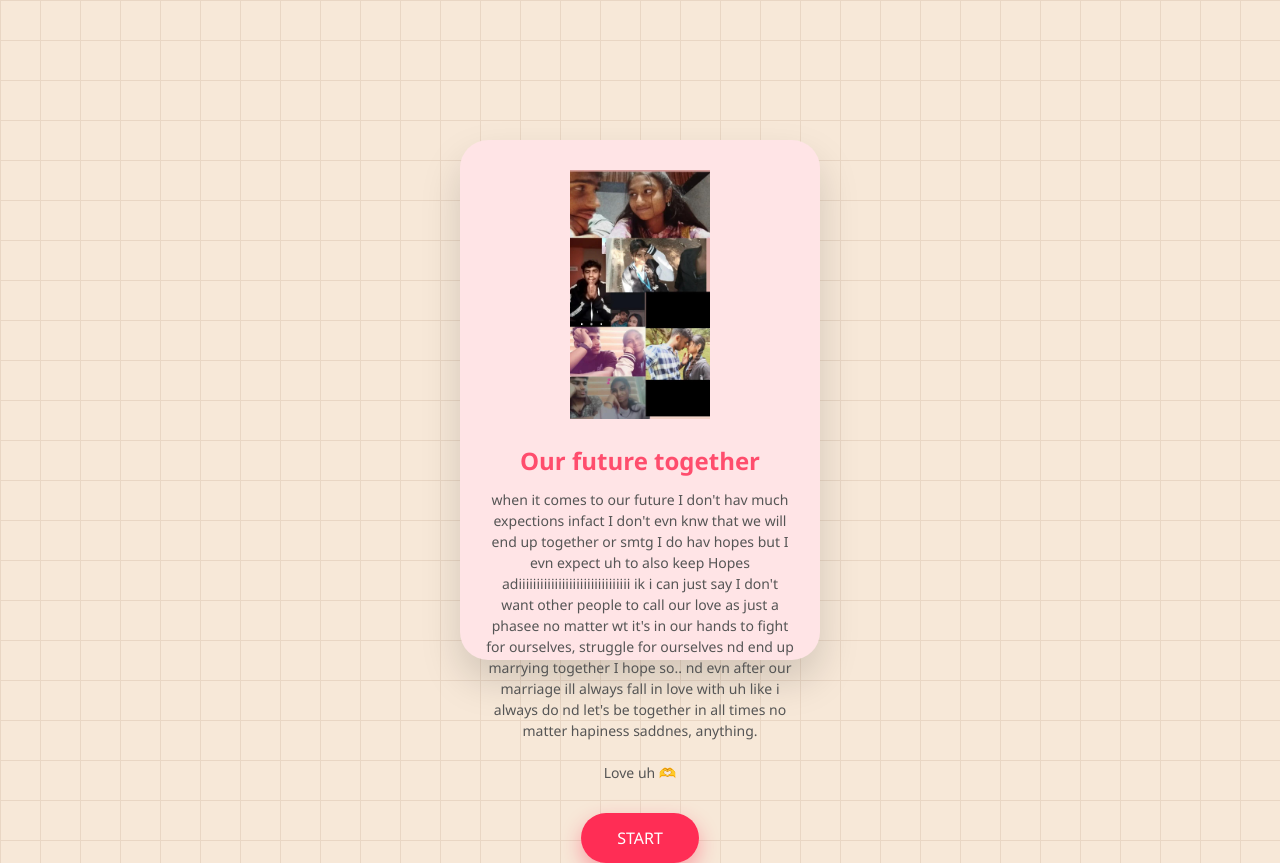
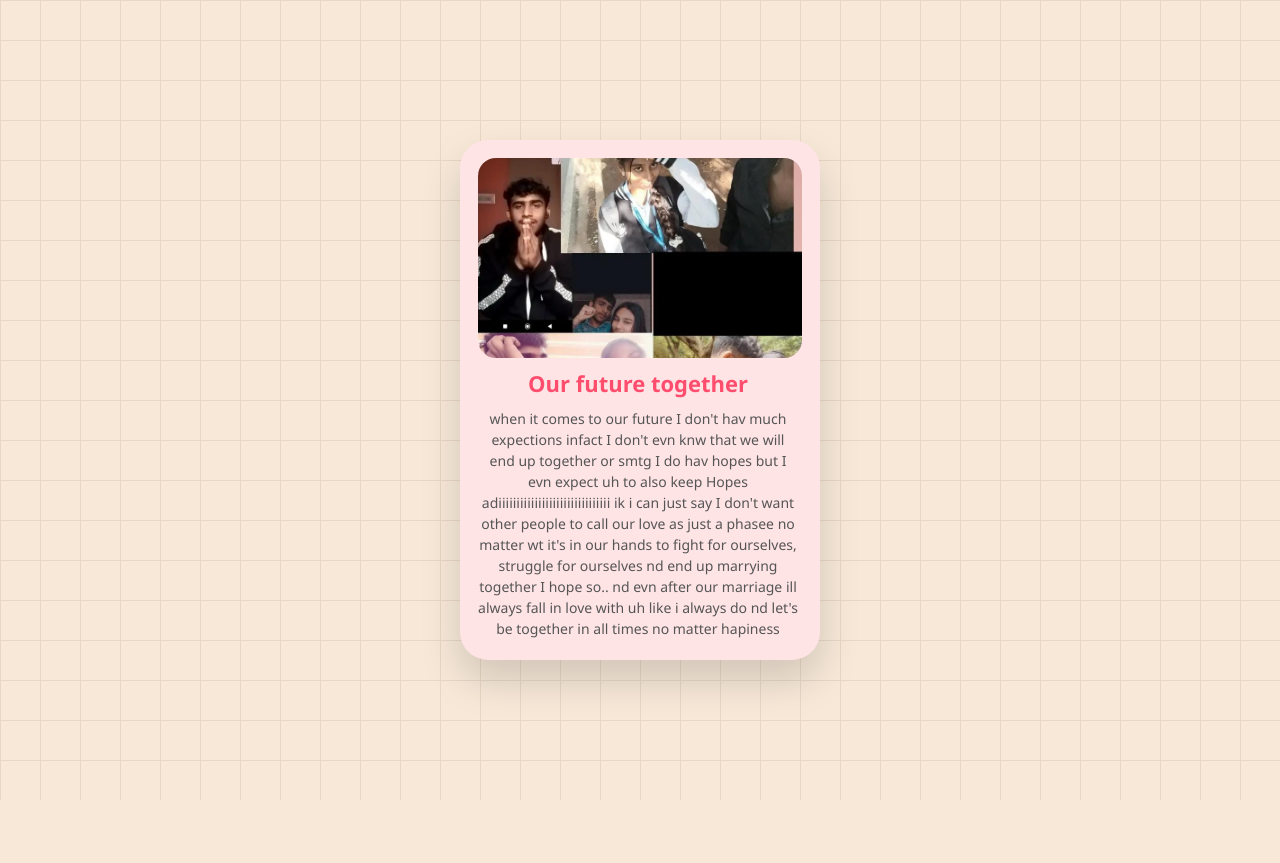
Before and after one commit to Rokhitranjan/Shravya, a plain HTML site: page index.html in a window 1280 px wide. After the commit the page ends 800 px from the top, so only its background shows below. Drawn offline with Linux system fonts and the light colour scheme.

Commit message:
Update style.css

```diff
--- a/style.css
+++ b/style.css
@@ -24,14 +24,14 @@ body {
   height: 520px;
 }
 
-/* Cards */
+/* Card */
 .card {
   position: absolute;
   inset: 0;
   background: #ffe4e6;
   border-radius: 28px;
   box-shadow: 0 20px 40px rgba(0,0,0,0.15);
-  padding: 30px 25px;
+  padding: 18px;
   text-align: center;
 
   transform: translateX(100%);
@@ -39,35 +39,63 @@ body {
   transition: 0.6s ease;
 }
 
-.card img {
-  width: 140px;
-  margin-bottom: 20px;
-}
-
-/* Active card */
+/* Active & Exit */
 .card.active {
   transform: translateX(0);
   opacity: 1;
 }
-
-/* Leaving card */
 .card.exit {
   transform: translateX(-100%);
   opacity: 0;
 }
 
+/* Image */
+.image-box {
+  width: 100%;
+  height: 200px;
+  border-radius: 18px;
+  overflow: hidden;
+  margin-bottom: 10px;
+}
+
+.image-box img {
+  width: 100%;
+  height: 100%;
+  object-fit: cover;
+}
+
+/* Content */
+.content {
+  height: calc(100% - 210px);
+  overflow-y: auto;
+  padding-right: 4px;
+}
+
+.content.full {
+  height: 100%;
+}
+
+/* Scrollbar */
+.content::-webkit-scrollbar {
+  width: 4px;
+}
+.content::-webkit-scrollbar-thumb {
+  background: #ff9aaa;
+  border-radius: 10px;
+}
+
 /* Text */
 h1 {
   color: #ff4d6d;
-  font-size: 24px;
-  margin-bottom: 12px;
+  font-size: 22px;
+  margin-bottom: 10px;
 }
 
 p {
   color: #555;
   font-size: 14px;
   line-height: 1.5;
-  margin-bottom: 30px;
+  margin-bottom: 18px;
 }
 
 /* Button */
@@ -75,26 +103,9 @@ button {
   background: #ff2d55;
   color: white;
   border: none;
-  padding: 14px 36px;
-  font-size: 16px;
+  padding: 12px 32px;
+  font-size: 15px;
   border-radius: 30px;
   cursor: pointer;
   box-shadow: 0 8px 20px rgba(255,45,85,0.4);
 }
-
-image-box {
-  width: 100%;
-  height: 220px;              /* controls crop height */
-  border-radius: 18px;
-  overflow: hidden;
-  background: #000;           /* fallback */
-  margin-bottom: 20px;
-}
-
-image-box img {
-  width: 100%;
-  height: 100%;
-  object-fit: cover;          /* 🔥 trims top & bottom */
-  object-position: center;    /* keeps faces centered */
-  display: block;
-}
```
